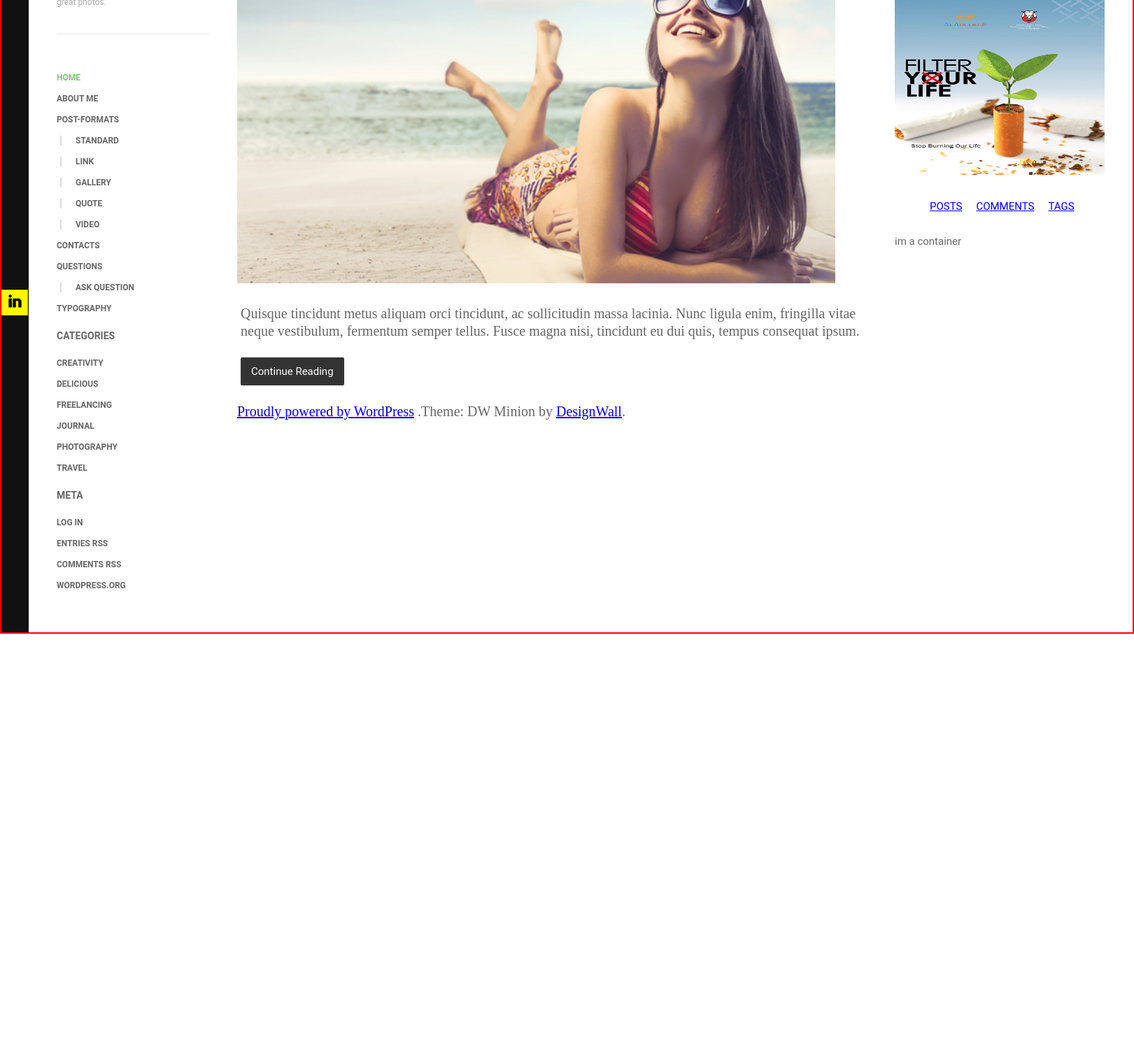
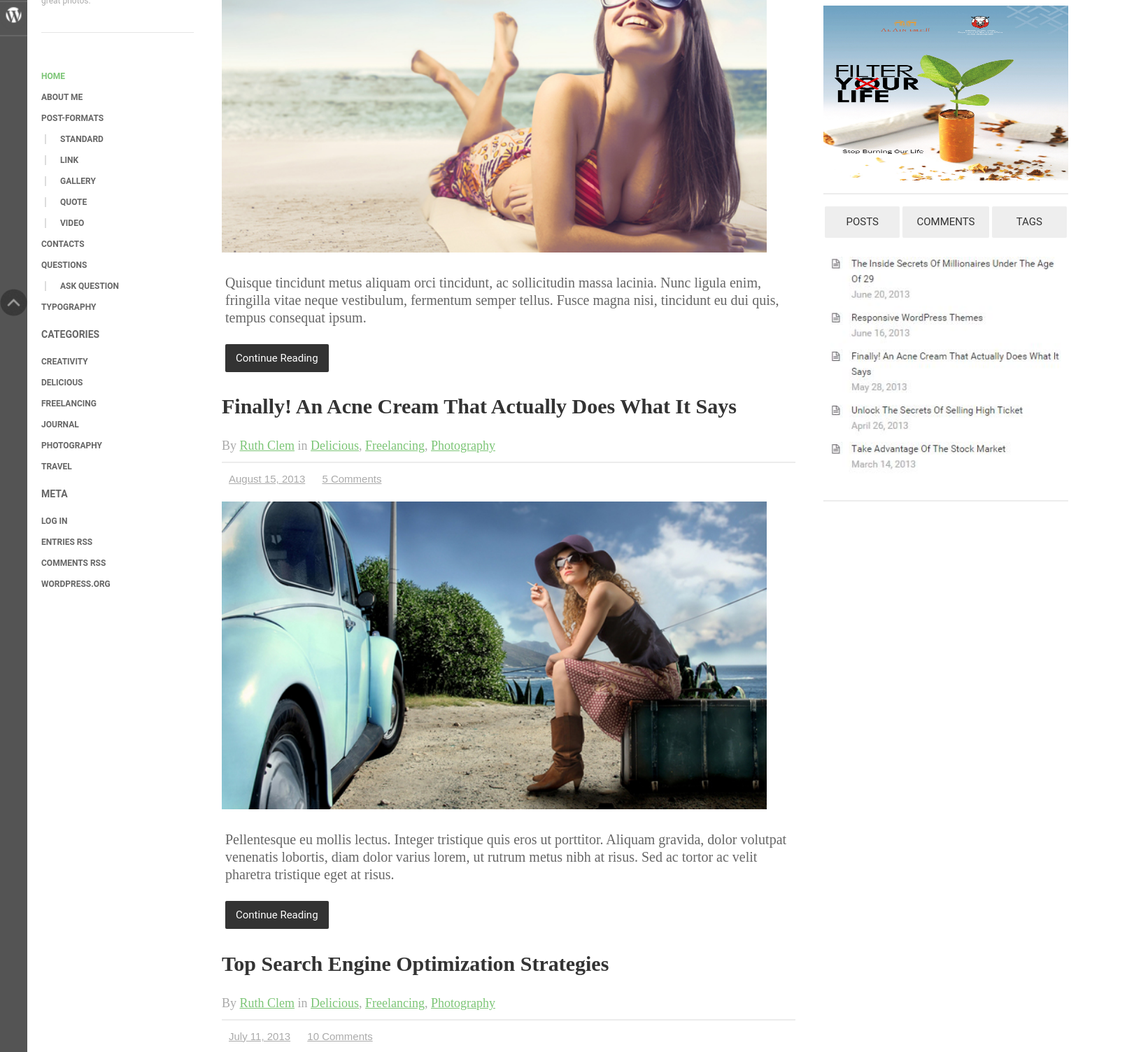
Before and after one commit to SienaSantos/ThirdAssignment, a plain HTML site: page index.html in a window 1280 px wide. Shown: the part 340-1844 px from the top of the page at 70% size, 1621 px wide, since content can reach past the window. Before the commit the page ends 1246 px from the top, so only its background shows below. Drawn offline with Linux system fonts and the light colour scheme.

Commit message:
3rd Assign Done :)

```diff
--- a/css/Secrets.css
+++ b/css/Secrets.css
@@ -7,7 +7,6 @@ body{
   color: #666666;
   background-color: #ffffff;
   text-align: left;
-  border: 2px solid red;
 }
 
 div{
@@ -15,7 +14,8 @@ div{
 }
 
 .header{
-  background-color:#111111;
+
+  background-color:#545454;
   display: block;
 }
 
@@ -48,7 +48,7 @@ div{
 }
 .Content{
   display:flex;
-  padding: 40px;
+  padding: 20px;
   padding-top: 80px;
   height: 100%;
 }
@@ -112,7 +112,7 @@ div{
   margin-left: 40px;
   margin-right: 40px;
   font-family: 'Roboto Slab', serif;
-  width: 900px;
+  width: 820px;
   font-size: 20px;
 }
 .middleSection img{
@@ -172,10 +172,13 @@ div{
   border-radius: 2px;
   transition: background 0.2s;
 }
+.btnContinue:hover{
+  background-color: #7cc576;
+}
 
 .rightSection{
   height: 100% !important;
-  width: 300px;
+  width: 350px;
 }
 .ads{
   display: block;
@@ -183,14 +186,51 @@ div{
 .rightSection img{
   width: 100%;
   height: 250px;
+  margin-bottom: 10px;
 }
-.recent-nav{
-
+.recent{
+  border-top: 2px solid #ececec;
 }
 .rightSection ul{
   list-style: none;
   display: flex;
+  padding-left: 0;
+  text-align: center;
 }
 .rightSection ul li{
-  margin: 10px;
+  padding: 10px;
+  margin: 2px;
+  border-radius: 2px 2px 2px 2px;
+  background-color: #eee;
+  width: 90%;
 }
+
+.rightSection ul li a{
+    color: #333333;
+    text-decoration: none;
+    padding-left: 10px;
+    padding-right: 10px;
+}
+.rightSection ul li:hover{
+  color: #eee;
+  background-color: #7cc576;
+}
+.rightSection ul li a:hover{
+    color: #eee;
+}
+
+.cont{
+  padding: 10px;
+  border-bottom: 2px solid #ececec;
+}
+
+.footer {
+  font-family: 'Roboto', "Helvetica Neue", Helvetica, Arial, sans-serif;
+  font-size: 12px;
+  color : #333;
+  text-decoration: none;
+}
+.footer a{
+  text-decoration: none;
+  color : #333;
+}
--- a/index.html
+++ b/index.html
@@ -9,18 +9,20 @@
   <div class="header">
     <div class="social-media">
       <ul>
-        <li><a class ="leftbuttons" href="#"><img src="images/fb.png" alt="facebook" /></a></li>
-        <li><a class ="leftbuttons" href="#"><img src="images/fb.png" alt="facebook" /></a></li>
-        <li><a class ="leftbuttons" href="#"><img src="images/twitter.png" alt="twitter" /></a></li>
-        <li><a class ="leftbuttons" href="#"><img src="images/google.png" alt="google" /></a></li>
-        <li><a class ="leftbuttons" href="#"><img src="images/pin.png" alt="pinterest" /></a></li>
-        <li><a class ="leftbuttons" href="#"><img src="images/in.png" alt="in" /></a></li>
+        <li><a class ="leftbuttons" href="#"><img src="images/search.png" alt="facebook" /></a></li>
+        <li><a class ="leftbuttons" href="#facebook.com"><img src="images/facebook.png" alt="facebook" /></a></li>
+        <li><a class ="leftbuttons" href="twitter.com"><img src="images/twitter.png" alt="twitter" /></a></li>
+        <li><a class ="leftbuttons" href="google.com"><img src="images/googleplus.png" alt="google" /></a></li>
+        <li><a class ="leftbuttons" href="pinterest.com"><img src="images/instagram.png" alt="pinterest" /></a></li>
+        <li><a class ="leftbuttons" href="linkedin.com"><img src="images/linkedin.png" alt="linkedin" /></a></li>
+        <li><a class ="leftbuttons" href="tumblr.com"><img src="images/tumblr.png" alt="tumblr" /></a></li>
+        <li><a class ="leftbuttons" href="wordpress.org"><img src="images/wordpress.png" alt="wordpress" /></a></li>
       </ul>
 
     </div>
 
     <div class="toTop">
-      <a class = "toTopbtn" href="#Content"><img src="images/in.png" alt="in" /></a>
+      <a class = "toTopbtn" href="#Content"><img src="images/toTop.png" alt="in" /></a>
     </div>
   </div>
   <div class="Content">
@@ -112,6 +114,123 @@
           </a>
         </p>
       </div>
+
+      <header class="article-header">
+        <h2><a href="#" rel="bookmark">
+          Finally! An Acne Cream That Actually Does What It Says</a>
+        </h2>
+        <div class="entry-meta">By
+          <a class="url-fn" href="#">Ruth Clem</a>
+          <span class="cat-links"> in
+            <a class="url-fn" href="#">Delicious</a>,
+            <a class="url-fn" href="#" >Freelancing</a>,
+            <a class="url-fn" href="#" >Photography</a>
+          </span>
+          <div class="dateComment">
+            <a class = "date" href="#">August 15, 2013</a>
+            <a class = "date" href="#">5 Comments</a>
+          </div>
+        </div>
+      </header>
+
+      <div class="article">
+        <a href="#"
+          rel="bookmark"><img src="images/car.jpg" alt="The Inside Secrets Of Millionaires Under The Age Of 29!">
+        </a>
+        <p>Pellentesque eu mollis lectus. Integer tristique quis eros ut porttitor. Aliquam gravida, dolor volutpat venenatis lobortis, diam dolor varius lorem, ut rutrum metus nibh at risus. Sed ac tortor ac velit pharetra tristique eget at risus.
+          <br><br><a href="#">
+            <span class="btnContinue">Continue reading</span>
+          </a>
+        </p>
+      </div>
+
+      <header class="article-header">
+        <h2><a href="#" rel="bookmark">
+          Top Search Engine Optimization Strategies</a>
+        </h2>
+        <div class="entry-meta">By
+          <a class="url-fn" href="#">Ruth Clem</a>
+          <span class="cat-links"> in
+            <a class="url-fn" href="#">Delicious</a>,
+            <a class="url-fn" href="#" >Freelancing</a>,
+            <a class="url-fn" href="#" >Photography</a>
+          </span>
+          <div class="dateComment">
+            <a class = "date" href="#">July 11, 2013</a>
+            <a class = "date" href="#">10 Comments</a>
+          </div>
+        </div>
+      </header>
+
+      <div class="article">
+        <a href="#"
+          rel="bookmark"><img src="images/man.jpg" alt="The Inside Secrets Of Millionaires Under The Age Of 29!">
+        </a>
+        <p>Pellentesque eu mollis lectus. Integer tristique quis eros ut porttitor. Aliquam gravida, dolor volutpat venenatis lobortis, diam dolor varius lorem, ut rutrum metus nibh at risus. Sed ac tortor ac velit pharetra tristique eget at risus.
+          <br><br><a href="#">
+            <span class="btnContinue">Continue reading</span>
+          </a>
+        </p>
+      </div>
+
+      <header class="article-header">
+        <h2><a href="#" rel="bookmark">
+          Top Search Engine Optimization Strategies</a>
+        </h2>
+        <div class="entry-meta">By
+          <a class="url-fn" href="#">Ruth Clem</a>
+          <span class="cat-links"> in
+            <a class="url-fn" href="#">Delicious</a>,
+            <a class="url-fn" href="#" >Freelancing</a>,
+            <a class="url-fn" href="#" >Photography</a>
+          </span>
+          <div class="dateComment">
+            <a class = "date" href="#">July 11, 2013</a>
+            <a class = "date" href="#">10 Comments</a>
+          </div>
+        </div>
+      </header>
+
+      <div class="article">
+        <a href="#"
+          rel="bookmark"><img src="images/mountain.jpg" alt="The Inside Secrets Of Millionaires Under The Age Of 29!">
+        </a>
+        <p>Pellentesque eu mollis lectus. Integer tristique quis eros ut porttitor. Aliquam gravida, dolor volutpat venenatis lobortis, diam dolor varius lorem, ut rutrum metus nibh at risus. Sed ac tortor ac velit pharetra tristique eget at risus.
+          <br><br><a href="#">
+            <span class="btnContinue">Continue reading</span>
+          </a>
+        </p>
+      </div>
+
+      <header class="article-header">
+        <h2><a href="#" rel="bookmark">
+          Top Search Engine Optimization Strategies</a>
+        </h2>
+        <div class="entry-meta">By
+          <a class="url-fn" href="#">Ruth Clem</a>
+          <span class="cat-links"> in
+            <a class="url-fn" href="#">Delicious</a>,
+            <a class="url-fn" href="#" >Freelancing</a>,
+            <a class="url-fn" href="#" >Photography</a>
+          </span>
+          <div class="dateComment">
+            <a class = "date" href="#">July 11, 2013</a>
+            <a class = "date" href="#">10 Comments</a>
+          </div>
+        </div>
+      </header>
+
+      <div class="article">
+        <a href="#"
+          rel="bookmark"><img src="images/mountain1.jpg" alt="The Inside Secrets Of Millionaires Under The Age Of 29!">
+        </a>
+        <p>Pellentesque eu mollis lectus. Integer tristique quis eros ut porttitor. Aliquam gravida, dolor volutpat venenatis lobortis, diam dolor varius lorem, ut rutrum metus nibh at risus. Sed ac tortor ac velit pharetra tristique eget at risus.
+          <br><br><a href="#">
+            <span class="btnContinue">Continue reading</span>
+          </a>
+        </p>
+      </div>
+
       <div class="footer">
           <a href="http://wordpress.org/" title="A Semantic Personal Publishing Platform" rel="generator">Proudly powered by WordPress</a>
           <span class="sep">.</span>Theme: DW Minion by
@@ -127,16 +246,14 @@
       <div class="recent">
         <div class="recent-nav">
           <ul>
-            <li><a class ="nav-buttons" href="#">POSTS</a></li>
+            <li><a class ="nav-buttons" href="">POSTS</a></li>
             <li><a class ="nav-buttons" href="#">COMMENTS</a></li>
             <li><a class ="nav-buttons" href="#">TAGS</a></li>
           </ul>
         </div>
         <div class="recent-container">
           <div class="cont">
-            <p>
-              im a container
-            </p>
+              <img src="images/posts.jpg" style = "width;300px; height : 320px; " alt="advertisement"  >
           </div>
 
         </div>
```
Also changed, not shown: images/facebook.png (added), images/fb.png (deleted), images/google.png (deleted), images/googleplus.png (added), images/in.png (deleted), images/instagram.png (added), images/linkedin.png (added), images/mountain.jpg (added), images/mountain1.jpg (added), images/pin.png (deleted), images/search.png (added), images/toTop.png (added), images/tumblr.png (added), images/twitter.png, 1 more files.
